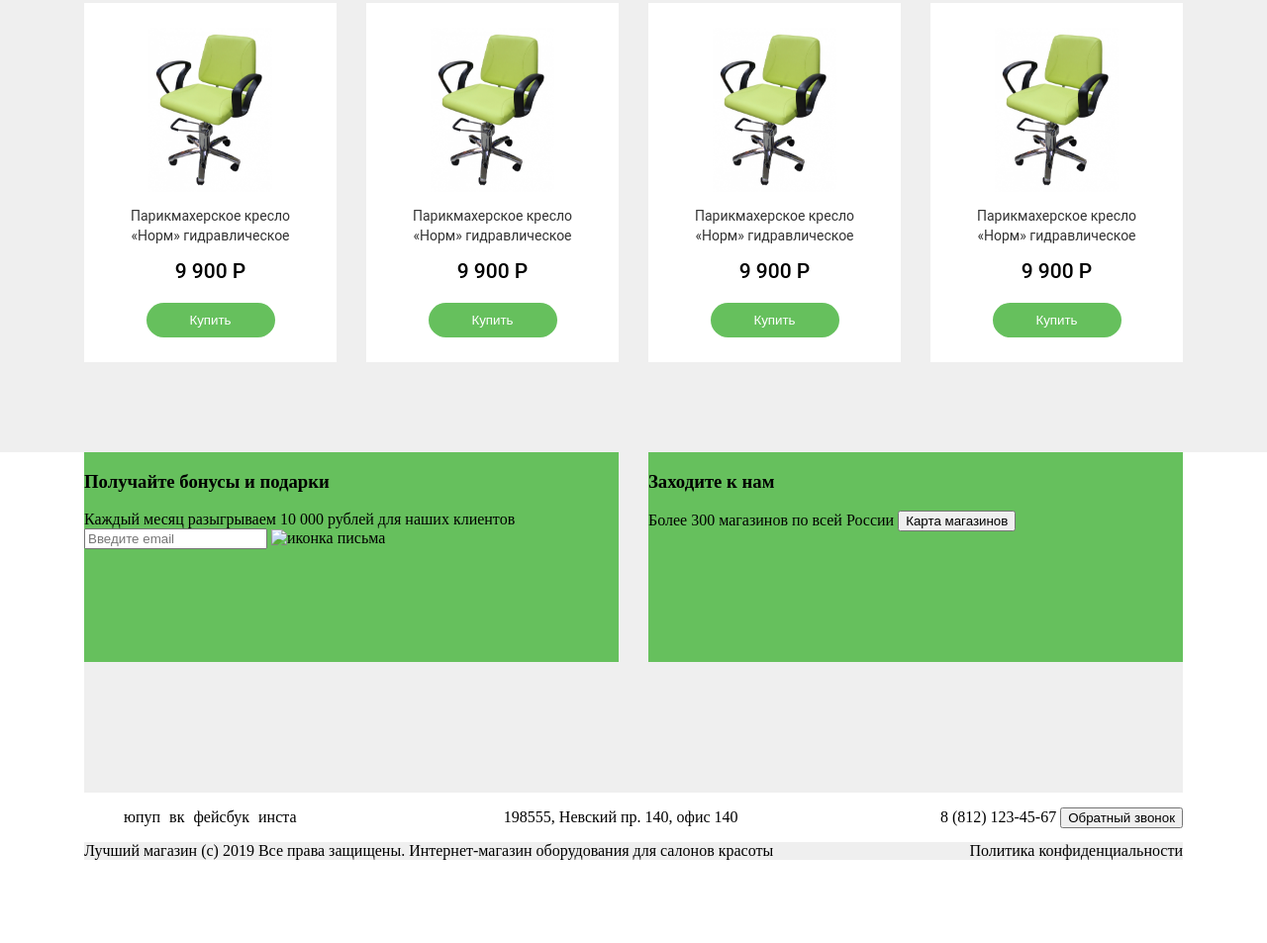
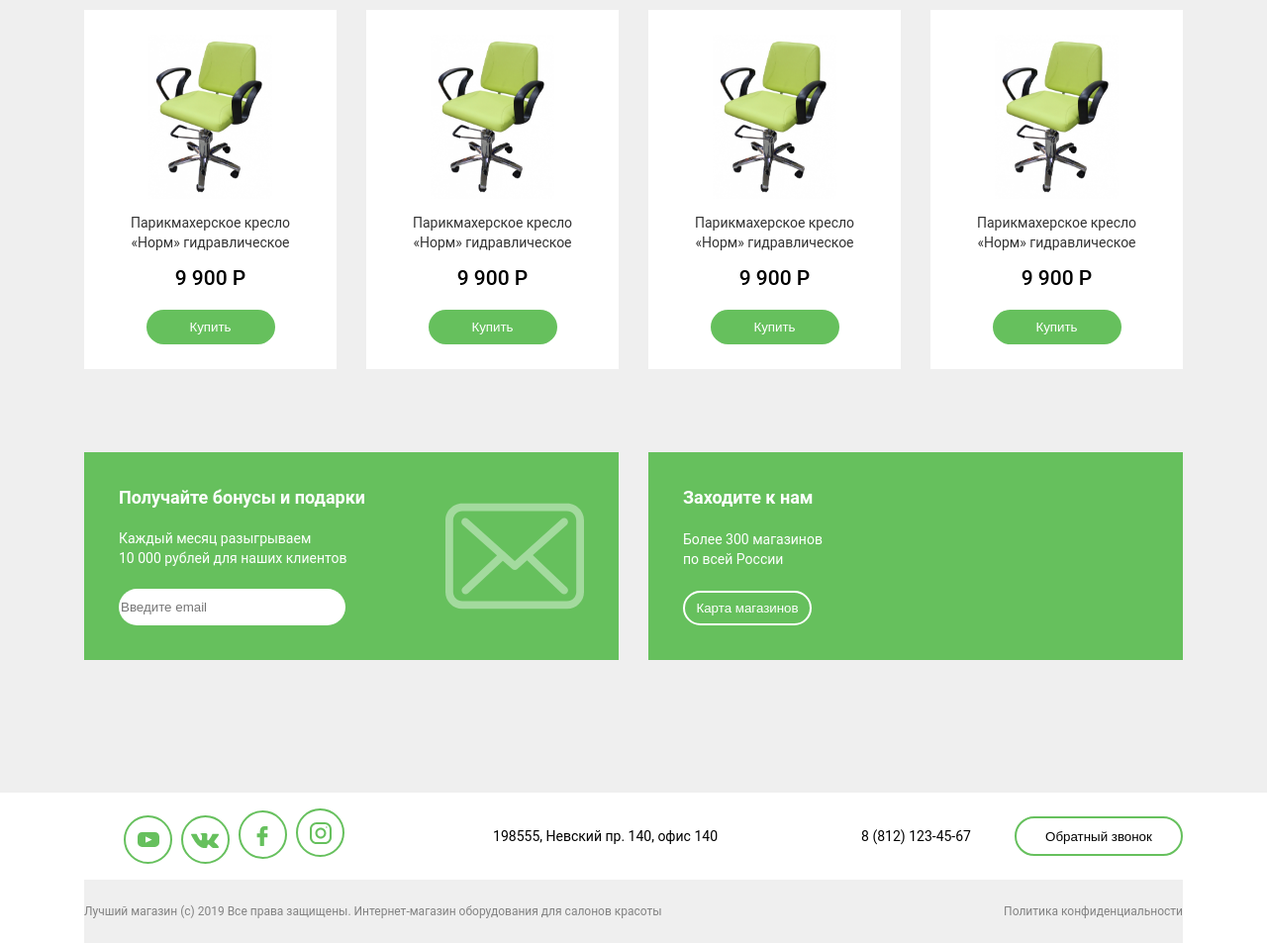
Before and after one commit to Masha-Gorb/beauty-chair, a plain HTML site: page index.html in a window 1280 px wide. Shown: the part 1011-1964 px from the top of the page at 99% size. Before the commit the page ends 1880 px from the top, so only its background shows below. Drawn offline with Linux system fonts and the light colour scheme.

Commit message:
layout -> layout for last two blocks

```diff
--- a/index.css
+++ b/index.css
@@ -45,7 +45,7 @@ body {
     align-items: center;
     height: 120px;
 }
-.header__bottom span {
+.back-call span {
     margin-right: 40px;
     font-family: 'Roboto', sans-serif;
     font-style: normal;
@@ -61,7 +61,7 @@ body {
     width: 250px;
 }
 
-.header__bottom button {
+.back-call button {
     width: 170px;
     height: 40px;
     left: 1345px;
@@ -71,6 +71,9 @@ body {
 
     border: 2px solid #66C05D;
     border-radius: 40px;
+}
+.back-call button:hover {
+    cursor: pointer;
 }
 
 
@@ -168,6 +171,11 @@ body {
     margin: 0 auto;
 }
 
+.special-offer__top {
+    display: flex;
+    justify-content: space-between;
+}
+
 .special-offer h2 {
     font-family: 'Roboto', sans-serif;
     font-style: normal;
@@ -176,6 +184,11 @@ body {
     line-height: 28px;
 
     color: #000000;
+}
+
+.special-offer__car {
+    width: 190px;
+    height: 80px;
 }
 
 .special-offer__list {
@@ -241,6 +254,11 @@ body {
     width: 125px;
 }
 
+.cta {
+    background-color: #EFEFEF;
+
+}
+
 .cta__wrapper {
     display: flex;
     justify-content: space-between;
@@ -249,10 +267,65 @@ body {
 }
 
 .cta__wrapper div {
-    width: 540px;
-    height: 212px;
+    width: 470px;
+    height: 140px;
     background-color: #66C05D;
 }
+
+.cta__bonus {
+    display: flex;
+    justify-content: space-between;
+    padding: 35px;
+}
+
+.cta__text {
+    display: flex;
+    flex-direction: column;
+    justify-content: space-between;
+}
+
+.cta__text h3 {
+    font-family: 'Roboto', sans-serif;
+    font-style: normal;
+    font-weight: 700;
+    font-size: 18px;
+    line-height: 21px;
+    margin-block-start: 0;
+    margin-block-end: 0;
+
+    color: #FFFFFF;
+}
+
+.cta__text p {
+    font-family: 'Roboto', sans-serif;
+    font-style: normal;
+    font-weight: 400;
+    font-size: 14px;
+    line-height: 20px;
+
+    color: #FFFFFF;
+}
+
+.cta__text button {
+    width: 130px;
+    height: 35px;
+    left: 467px;
+    top: 1303px;
+
+    background: #66C05D;
+    border: 2px solid #FFFFFF;
+    border-radius: 30px;
+    color: #FFFFFF;
+}
+
+.cta__email {
+    height: 35px;
+    width: 225px;
+    border: transparent;
+    background: #FFFFFF;
+    border-radius: 30px;
+}
+
 
 .footer__top {
     display: flex;
@@ -265,9 +338,63 @@ body {
     margin-right: 5px;
 }
 
+.footer__top span {
+    font-family: 'Roboto', sans-serif;
+    font-style: normal;
+    font-weight: 400;
+    font-size: 14px;
+    line-height: 16px;
+
+    color: #000000;
+}
+
+.social__elipse {
+    display: inline-block;
+    width: 45px;
+    height: 45px;
+    border-radius: 50%;
+    border: 2px solid #66C05D;
+    background: transparent;
+}
+
+.social__youtube {
+    position: relative;
+    left: 12px;
+    top: 15px
+}
+
+.social__vk {
+    position: relative;
+    left: 8px;
+    top: 16px
+}
+
+.social__facebook {
+    position: relative;
+    left: 16px;
+    top: 14px
+}
+
+.social__inst {
+    position: relative;
+    left: 12px;
+    top: 12px
+}
+
 
 .footer__bottom {
     display: flex;
     justify-content: space-between;
+    align-items: center;
+    height: 64px;
     background-color: #EFEFEF;
 }
+
+.footer__bottom span {
+    font-family: 'Roboto', sans-serif;
+    font-style: normal;
+    font-weight: 400;
+    font-size: 12px;
+    line-height: 14px;
+    color: #828282;
+}
--- a/index.html
+++ b/index.html
@@ -50,7 +50,6 @@
     </div>
 </section>
 
-
 <section class="sale">
     <div class="sale__container">
         <div class="sale__content">
@@ -68,10 +67,13 @@
     </div>
 </section>
 
-<!--не забыть вставить машинку-->
 <section class="special-offer">
     <div class="special-offer__content">
-        <h2>Специальное предложение</h2>
+        <div class="special-offer__top">
+            <h2>Специальное предложение</h2>
+            <img src="asserts/special-offer__car.svg" alt="car icon" class="special-offer__car">
+        </div>
+
         <ul class="special-offer__list">
             <li>
                 <div class="special-offer__item">
@@ -109,23 +111,26 @@
     </div>
 </section>
 
-<!--поделить контент на две колонки-->
 <section class="cta">
     <div class="container">
         <div class="cta__wrapper">
             <div class="cta__bonus">
-                <h3>Получайте бонусы и подарки</h3>
-                <span>Каждый месяц разыгрываем 10 000 рублей для наших клиентов</span>
-                <label>
-                    <input type="text" placeholder="Введите email"/>
-                </label>
-                <img src="" alt="иконка письма"/>
+                <div class="cta__text">
+                    <h3>Получайте бонусы и подарки</h3>
+                    <p>Каждый месяц разыгрываем<br> 10 000 рублей для наших клиентов</p>
+                    <label>
+                        <input class="cta__email" type="text" placeholder="Введите email"/>
+                    </label>
+                </div>
+                <img src="asserts/cta_letter.svg" alt="иконка письма"/>
             </div>
 
-            <div class="cta__store-map">
+            <div class="cta__bonus">
+                <div class="cta__text">
                 <h3>Заходите к нам</h3>
-                <span>Более 300 магазинов по всей России</span>
+                <p>Более 300 магазинов<br> по всей России</p>
                 <button>Карта магазинов</button>
+                </div>
             </div>
         </div>
 
@@ -135,14 +140,32 @@
 <footer>
     <div class="container">
         <div class="footer__top">
-            <ul>
-                <li>юпуп</li>
-                <li>вк</li>
-                <li>фейсбук</li>
-                <li>инста</li>
+            <ul class="footer__social">
+                <li>
+                    <div class="social__elipse">
+                        <img src="asserts/social_youtub.svg" alt="youtube icon" class="social__youtube">
+                    </div>
+                </li>
+                <li>
+                    <div class="social__elipse">
+                        <img src="asserts/social_vk.svg" alt="youtube icon" class="social__vk">
+                    </div>
+                </li>
+
+                <li>
+                    <div class="social__elipse">
+                        <img src="asserts/social_facebook.svg" alt="youtube icon" class="social__facebook">
+                    </div>
+                </li>
+                <li>
+                    <div class="social__elipse">
+                        <img src="asserts/social_inst.svg" alt="youtube icon" class="social__inst">
+                    </div>
+                </li>
             </ul>
 
             <span>198555, Невский пр. 140, офис 140</span>
+
             <div class="back-call">
                 <span>8 (812) 123-45-67</span>
                 <button>Обратный звонок</button>
```
Also changed, not shown: asserts/cta_letter.svg (added), asserts/social_facebook.svg (added), asserts/social_inst.svg (added), asserts/social_vk.svg (added), asserts/social_youtub.svg (added), asserts/special-offer__car.svg (added).
